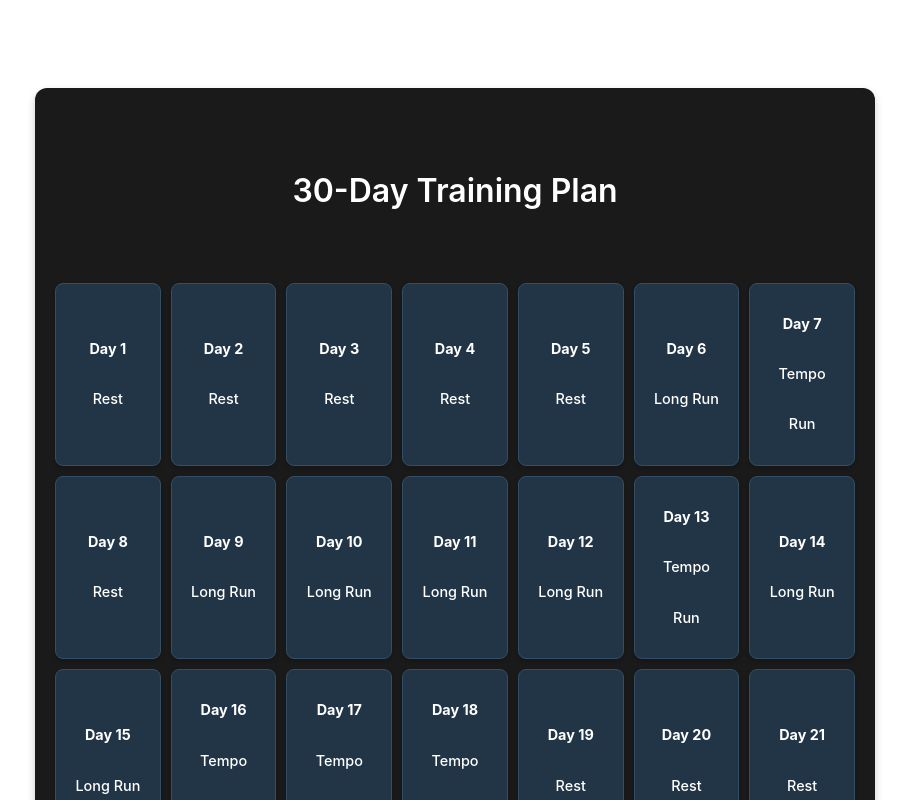
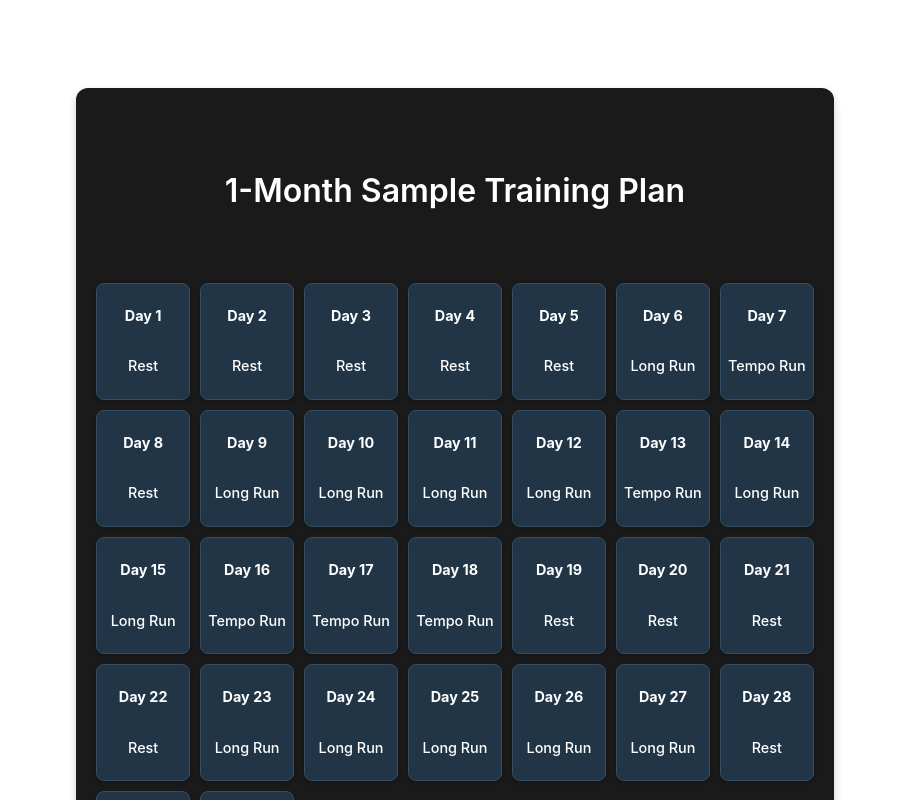
Before and after one commit to tulloch022/marathoner, a React (Vite) app: page / in a window 1280 px wide. Shown: the part 1560-2360 px from the top of the page, without its empty margins (185-1094 px from the left). Built offline with nearby package versions, Linux system fonts and the light colour scheme.

Commit message:
adjusted display of days in calendar

```diff
--- a/src/components/Calendar.tsx
+++ b/src/components/Calendar.tsx
@@ -6,7 +6,7 @@ const Calendar = () => {
 
     return (
       <div className="calendar-container">
-        <h2 className="calendar-heading">30-Day Training Plan</h2>
+        <h2 className="calendar-heading">1-Month Sample Training Plan</h2>
         <div className="calendar-grid">
           {days.map((activity, index) => (
             <div key={index} className="calendar-day">
--- a/src/index.css
+++ b/src/index.css
@@ -287,11 +287,11 @@ h1, p {
 
 /* Individual Day Squares */
 .calendar-day {
-  display: flex;
+  display: block;
   flex-direction: column;
   justify-content: center;
   align-items: center;
-  padding: 15px;
+  padding: .5em;
   background-color: #213547;
   color: #ffffff;
   border: 1px solid #334e65;
```
